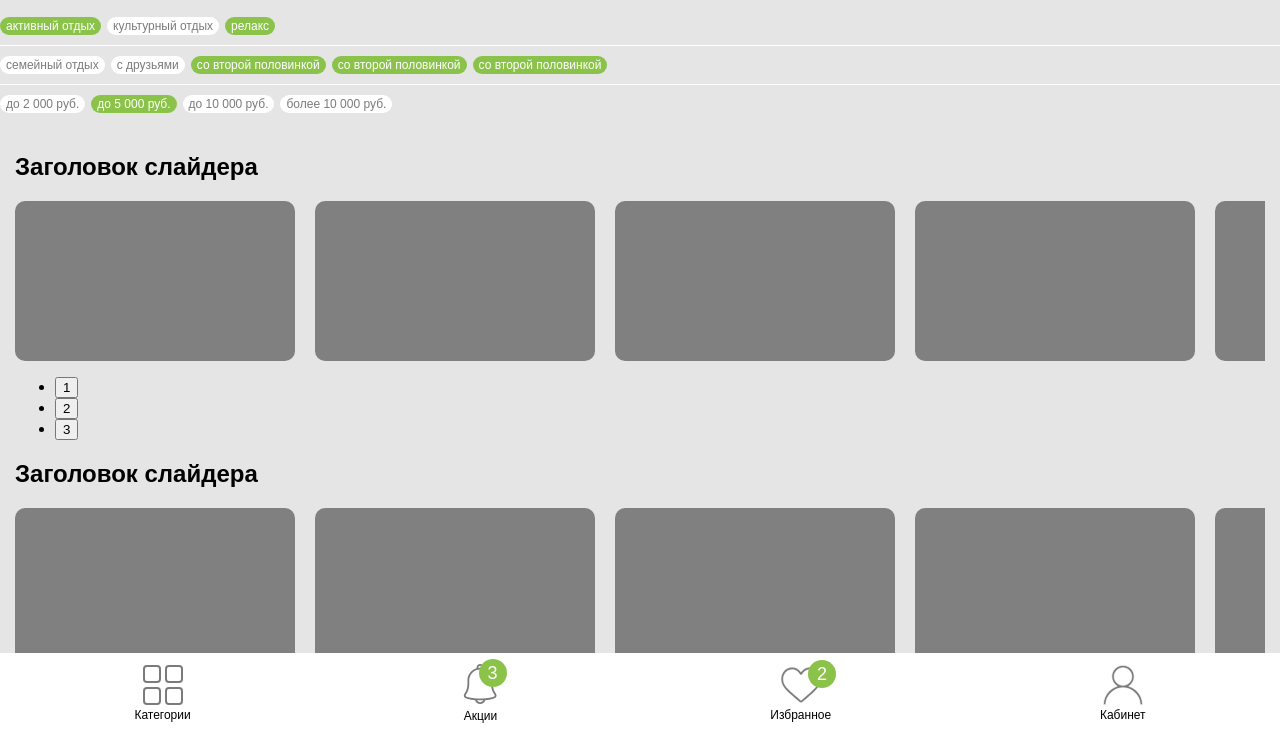
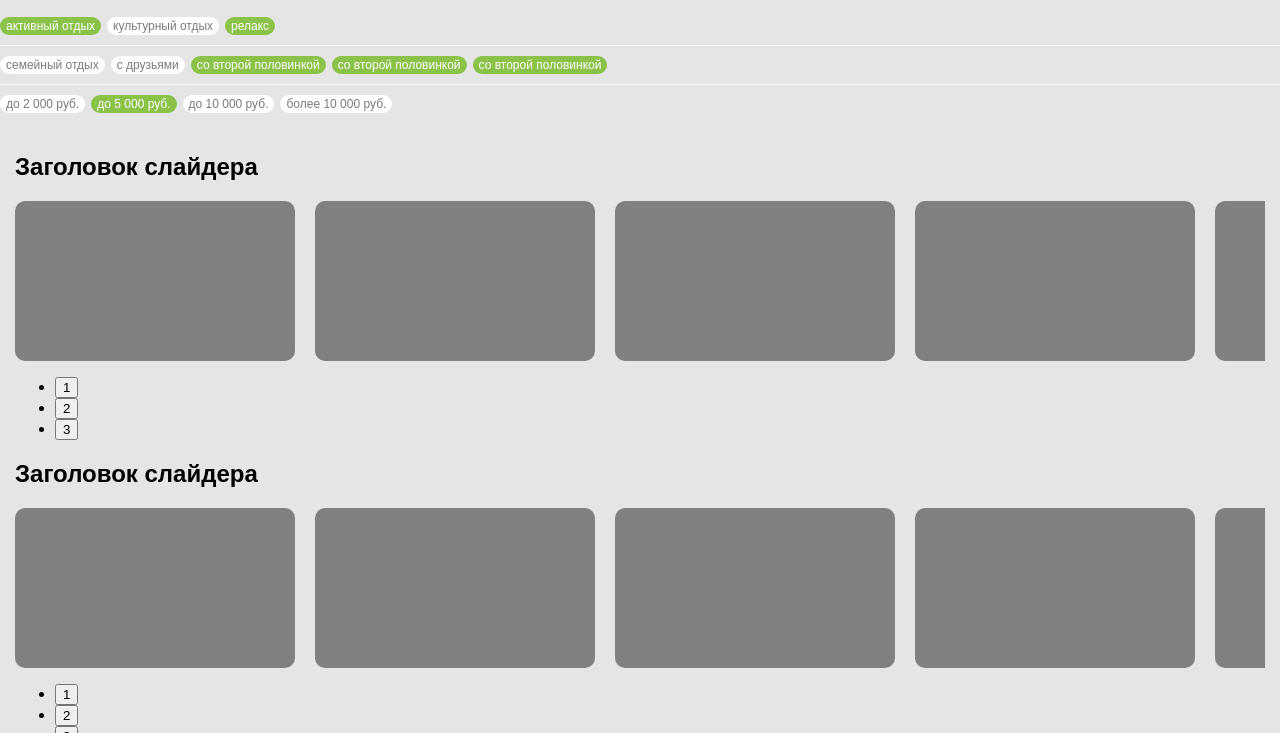
Before and after one commit to krumm1/test_app, a plain HTML site: page index.html in a window 1280 px wide. Shown: the part 67-800 px from the top of the page. Drawn offline with Linux system fonts and the light colour scheme.

Commit message:
rm footer

```diff
--- a/index.html
+++ b/index.html
@@ -76,7 +76,7 @@
         </div>
     </div>
 
-    <div class="app-footer">
+    <!-- <div class="app-footer">
         <div class="app-footer-btn">
             <img src="img/cats.svg" alt="">
             <div class="name">Категории</div>
@@ -95,7 +95,7 @@
             <img src="img/user.svg" alt="">
             <div class="name">Кабинет</div>
         </div>
-    </div>
+    </div> -->
 
     <script src="js/jquery.min.js"></script>
     <script src="js/slick.min.js"></script>
```
